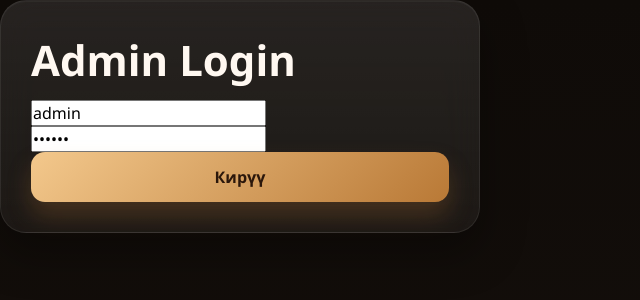
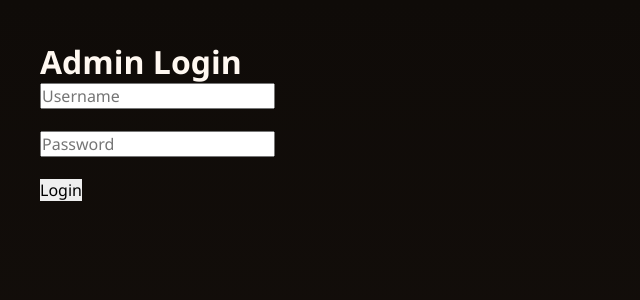
Before and after one commit to nurjigitov872-png/cafe-qr-system, a React (Vite) app in the folder frontend/: page /admin/login in a window 1280 px wide. Shown: the top 300 px of the page, without its empty margins (0-640 px from the left). Built offline with nearby package versions, Linux system fonts and the light colour scheme; no server answers.

Commit message:
fix frontend login request

```diff
--- a/frontend/src/pages/AdminLogin.jsx
+++ b/frontend/src/pages/AdminLogin.jsx
@@ -1,49 +1,60 @@
 import React, { useState } from "react";
-import { useNavigate } from "react-router-dom";
-import { loginAdmin } from "../services/api";
 
 export default function AdminLogin() {
-  const [username, setUsername] = useState("admin");
-  const [password, setPassword] = useState("123456");
-  const [loading, setLoading] = useState(false);
-  const navigate = useNavigate();
+  const [username, setUsername] = useState("");
+  const [password, setPassword] = useState("");
 
-  const submit = async (e) => {
-    e.preventDefault();
+  const login = async () => {
     try {
-      setLoading(true);
-      const data = await loginAdmin(username, password);
-      localStorage.setItem("admin_token", data.token);
-      navigate("/admin/dashboard");
-    } catch (e) {
-      alert(e.message);
-    } finally {
-      setLoading(false);
+      const res = await fetch(
+        `${import.meta.env.VITE_API_URL}/auth/login`,
+        {
+          method: "POST",
+          headers: {
+            "Content-Type": "application/json",
+          },
+          body: JSON.stringify({
+            username: username,
+            password: password,
+          }),
+        }
+      );
+
+      const data = await res.json();
+
+      if (data.success) {
+        localStorage.setItem("admin", "true");
+        window.location.href = "/admin/dashboard";
+      } else {
+        alert(data.message);
+      }
+    } catch (err) {
+      alert("Server error");
     }
   };
 
   return (
-    <div className="center-page">
-      <form className="card auth-card" onSubmit={submit}>
+    <div style={{ padding: "40px" }}>
       <h1>Admin Login</h1>
 
       <input
+        placeholder="Username"
         value={username}
         onChange={(e) => setUsername(e.target.value)}
-          placeholder="Username"
       />
 
+      <br /><br />
+
       <input
+        type="password"
+        placeholder="Password"
         value={password}
         onChange={(e) => setPassword(e.target.value)}
-          placeholder="Password"
-          type="password"
       />
 
-        <button className="submit-btn" disabled={loading}>
-          {loading ? "Кирип жатат..." : "Кирүү"}
-        </button>
-      </form>
+      <br /><br />
+
+      <button onClick={login}>Login</button>
     </div>
   );
 }
```
Lines whose indentation alone changed are shown as unchanged.
